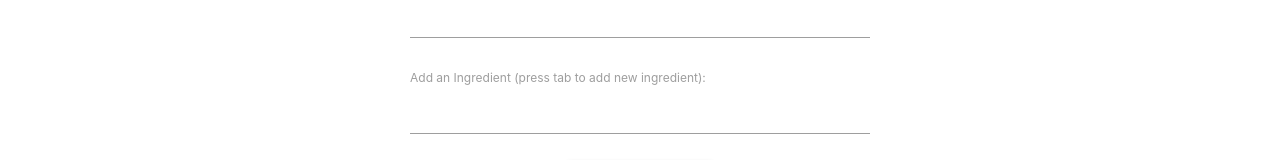
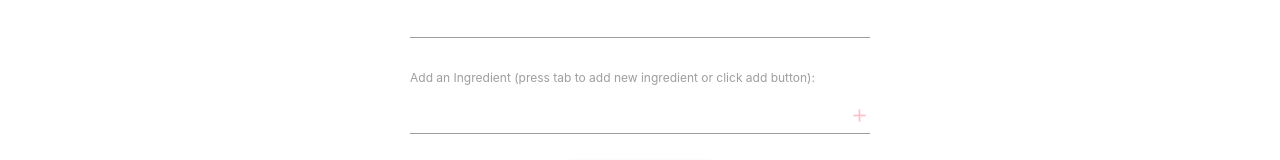
Before and after one commit to crassclown/hydra-smoothies, a Vue app: page /add-smoothie in a window 1280 px wide. Shown: the part 264-424 px from the top of the page. Built offline with nearby package versions, Linux system fonts and the light colour scheme.

Commit message:
finished

```diff
--- a/index.html
+++ b/index.html
@@ -3,7 +3,7 @@
   <head>
     <meta charset="utf-8">
     <meta name="viewport" content="width=device-width,initial-scale=1.0">
-    <!--Import Google Icon Font-->
+    <!-- Import Google Icon Font -->
     <link href="https://fonts.googleapis.com/icon?family=Material+Icons" rel="stylesheet">
     <!-- Compiled and minified CSS -->
     <link rel="stylesheet" href="https://cdnjs.cloudflare.com/ajax/libs/materialize/1.0.0-rc.2/css/materialize.min.css">
--- a/src/components/AddSmoothie.vue
+++ b/src/components/AddSmoothie.vue
@@ -12,8 +12,9 @@
         <i class="material-icons delete" @click="deleteIng(ing)">delete</i>
       </div>
       <div class="field add-ingredient">
-        <label for="add-ingredient">Add an Ingredient (press tab to add new ingredient):</label>
+        <label for="add-ingredient">Add an Ingredient (press tab to add new ingredient or click add button):</label>
         <input type="text" name="add-ingredient" @keydown.tab.prevent="addIng" v-model="another">
+        <i class="material-icons newing" @click="addIng">add</i>
       </div>
       <div class="field center-align">
         <p v-if="feedback" class="red-text">{{ feedback }}</p>
@@ -101,4 +102,12 @@ export default {
   font-size: 1.4em;
   cursor: pointer;
 }
+.add-smoothie .newing{
+  position: absolute;
+  right: 0;
+  bottom: 16px;
+  color: pink;
+  font-size: 1.4em;
+  cursor: pointer;
+}
 </style>
--- a/src/components/EditSmoothie.vue
+++ b/src/components/EditSmoothie.vue
@@ -12,8 +12,9 @@
         <i class="material-icons delete" @click="deleteIng(ing)">delete</i>
       </div>
       <div class="field add-ingredient">
-        <label for="add-ingredient">Add an Ingredient (press tab to add new ingredient):</label>
+        <label for="add-ingredient">Add an Ingredient (press tab to add new ingredient or click add button):</label>
         <input type="text" name="add-ingredient" @keydown.tab.prevent="addIng" v-model="another">
+        <i class="material-icons newing" @click="addIng">add</i>
       </div>
       <div class="field center-align">
         <p v-if="feedback" class="red-text">{{ feedback }}</p>
@@ -108,4 +109,12 @@ export default {
   font-size: 1.4em;
   cursor: pointer;
 }
+.edit-smoothie .newing{
+  position: absolute;
+  right: 0;
+  bottom: 16px;
+  color: pink;
+  font-size: 1.4em;
+  cursor: pointer;
+}
 </style>
--- a/src/firebase/init.js
+++ b/src/firebase/init.js
@@ -2,7 +2,7 @@ import firebase from 'firebase'
 import firestore from 'firebase/firestore'
 
 // Initialize Firebase
-var config = {
+let config = {
   apiKey: "AIzaSyBOKFhV0FhmtN3NeJkRIlCjzi51vmq-sC4",
   authDomain: "hydra-smoothies.firebaseapp.com",
   databaseURL: "https://hydra-smoothies.firebaseio.com",
```
Also changed, not shown: firebase.json.
